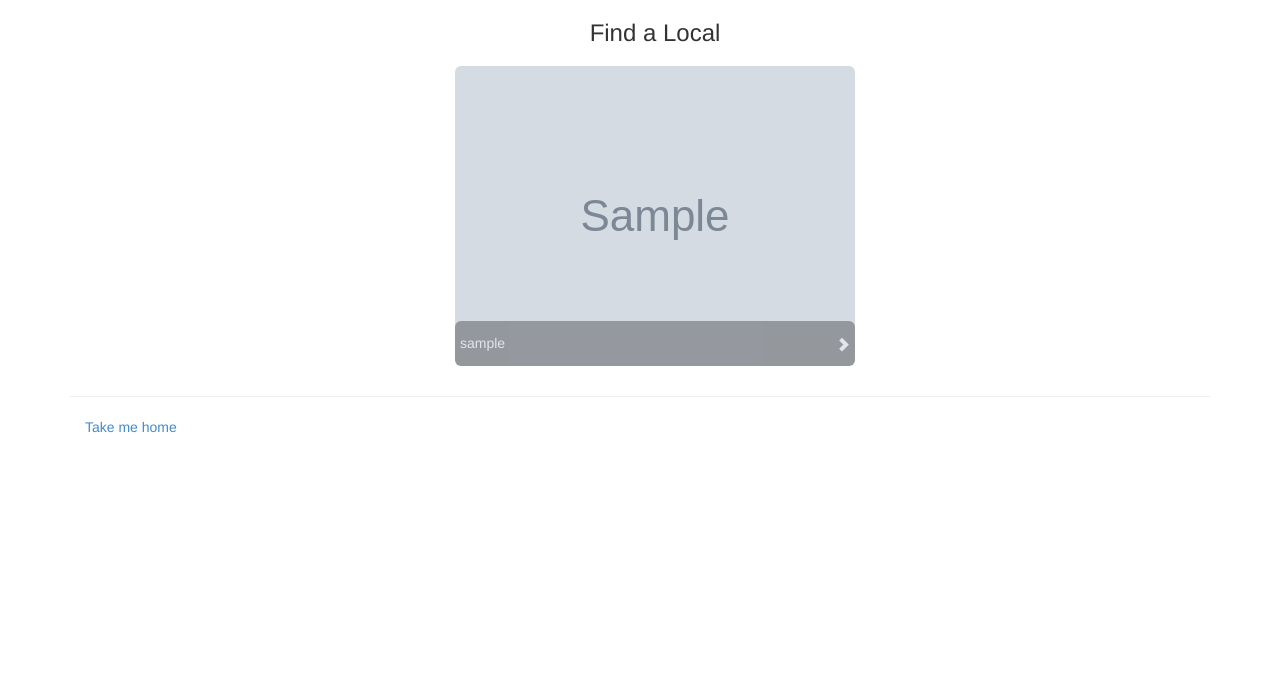
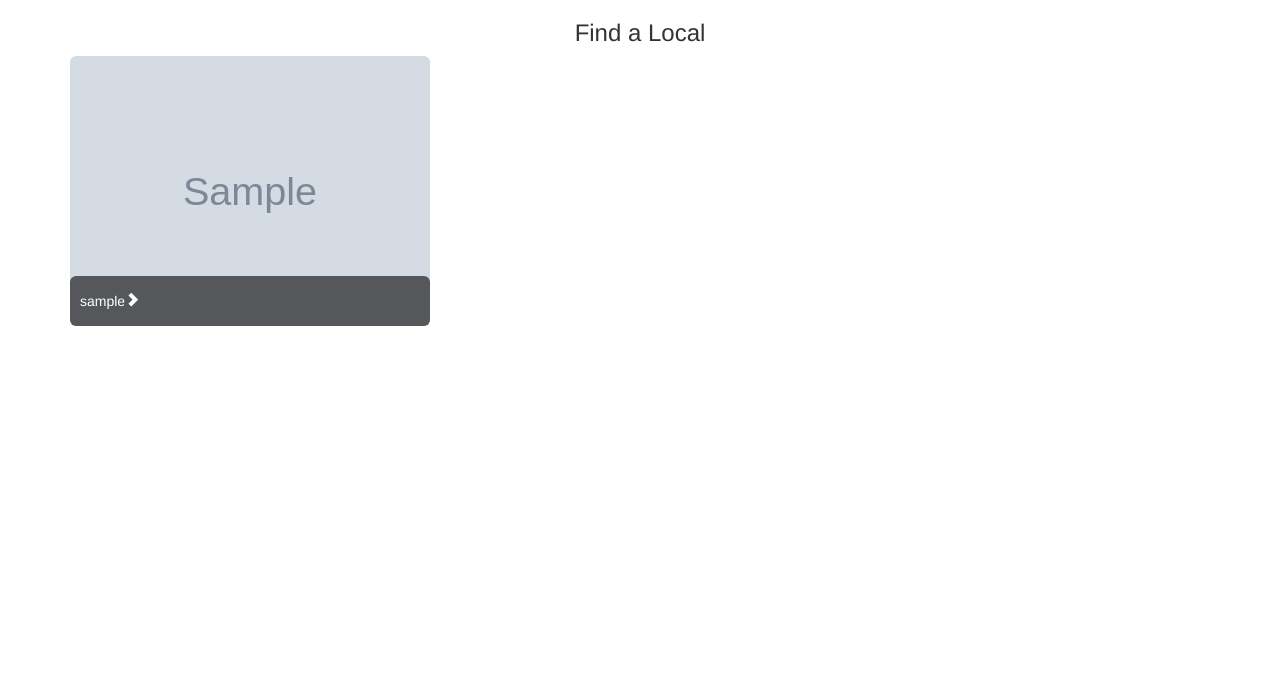
Before and after one commit to austinhulak/meetme, a Django app: page /category/1/ in a window 1280 px wide. Shown: the top 677 px of the page. Run offline with Django 3.2, Linux system fonts and the light colour scheme; a user stored in the database is signed in; data comes from the database, SQL or seed files in the repository; tables that the repository leaves empty hold one stand-in row (values such as "Sample post"); grey boxes marked "Sample" are stand-in pictures; some libraries are stand-ins or nearby versions.

Commit message:
new category page with better overlays and js

```diff
--- a/meetme/templates/meetme/category.html
+++ b/meetme/templates/meetme/category.html
@@ -1,70 +1,73 @@
 {% extends "site/base.html" %}
 {% block content %}
-<div id="body-content" class="container">
             <style>
-                .col-xs-12 {
-                    padding:10px;
-                }
                 .col-centered{
                     float: none;
                     margin: 0 auto;
                 }
-                .photo {
+                /*.image-wrapper {
                     position: relative;
-                    margin: 0 auto;
-                    display: table;
+                }*/
+                .description {
+                    position: absolute;
+                    bottom: 10px;
+                    z-index: 1;
+                    height:50px;
+
+                    /* styling for overlay below */
+                    background-color: black;
+                    font-family: helvetica;
+                    font-size: 15px;
+                    color: white;
+                    opacity: .6;
+                    filter: alpha(opacity=60);
                 }
-                div.imageSub { position: relative; }
-                div.imageSub img { z-index: 1; }
-                div.imageSub div {
-                    position: absolute;
+                p.description-content {
+                    padding:10px;
+                    position:absolute;
+                    z-index: 10;
+                    bottom: 5px;
+                }
+                .description-container {
+                    position: relative;
+                    height:10px;
+
+                }
+                a.overlay-link {
+                    color:white;
                     width:100%;
-                    bottom: 0;
-                    padding: 5px;
                 }
-                div.imageSub div.blackbg {
-                    z-index: 2;
+            </style>
+            <script>
 
-                    background-color: #000;
-                    -ms-filter: "progid:DXImageTransform.Microsoft.Alpha(Opacity=50)";
-                    filter: alpha(opacity=30);
-                    opacity: 0.3;
-                }
-                div.imageSub div.label {
-                    z-index: 3;
-                    color:white;
-                    text-align: left;
-                }
-                .pull-left {
-                    float: left !important;
-                }
-                .image-text {
-                    z-index:100;
-                    position:absolute;
-                    color:white;
-                    font-weight:bold;
-                }
-
-            </style>
+                $(function() {
+                    setTimeout(function(){
+                        $('.description').each( function() {
+                        var newWidth = $(this).parent().parent().each(function() {
+                            var width = $('img', this).width();
+                            $('.description',this).css('width', width);
+                            $('overlay-link',this).css('width',width);
+                            $('.image-wrapper',this).css('width',width)
+                            $('.description-container',this).css('width', width);
+                        });
+                    });
+                    }, 100);
+                });
+            </script>
             <nav class="navbar navbar-default navbar-fixed-bottom" role="navigation">
             <button id="im_available" type="button" class="btn btn-primary btn-lg btn-block">I'm Available! <span class="glyphicon glyphicon-dashboard"></span></button>
             </nav>
             <h3 class="text-center">Find a Local</h3>
-
             <div class="row">
-
-		{% for person in people %}
-
-                <div class="col-xs-12">
-                    <div class="imageSub photo col-centered">
-                        <a href="{% url "profile" person.id %}">
-
-                            <img src="{{ person.image_url }}" class="img-responsive img-rounded" alt="Responsive image">
-                            <div class="blackbg img-rounded">
-                                <h5 style="color:white; opacity:1;">{{ person }}<span class="pull-right glyphicon glyphicon-chevron-right"></span></h5>
-                            </div>
-                        </a>
-                    </div>
+		  {% for person in people %}
+                <div class="col-xs-12 col-md-4 col-sm-4">
+                    <a href="{% url "profile" person.id %}" class="overlay-link">
+                        <img src="{{ person.image_url }}" class="img-responsive img-rounded col-centered" alt="Responsive image">
+                        <div class="description-container col-centered">
+                            <p class="description-content">{{ person }}<span class="pull-right glyphicon glyphicon-chevron-right"></span></p>
+                            <div class="description img-rounded"></div>
+                        </div>
+                     </a>
                 </div>
 
 		{% empty %}
@@ -74,8 +77,4 @@
 		{% endfor %}
             </div>
         </div>
-        <hr />
-        <div id="footer-content" class="container">
-            <a href="{% url 'main' %}">Take me home</a>
-        </div>
 {% endblock %}
```
